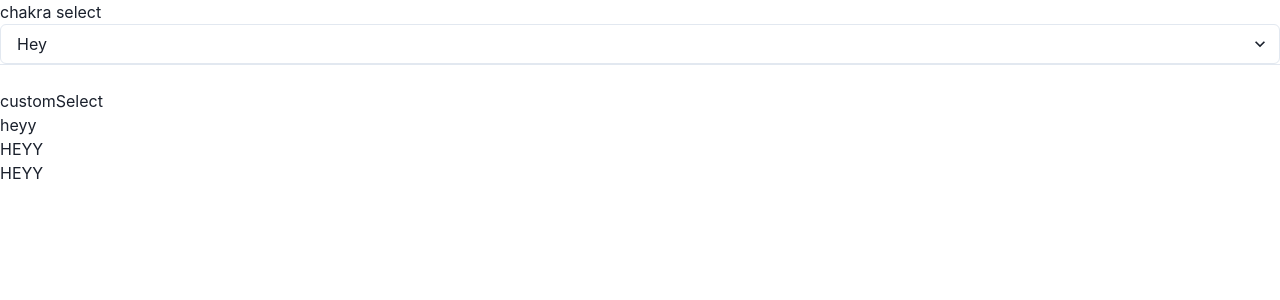
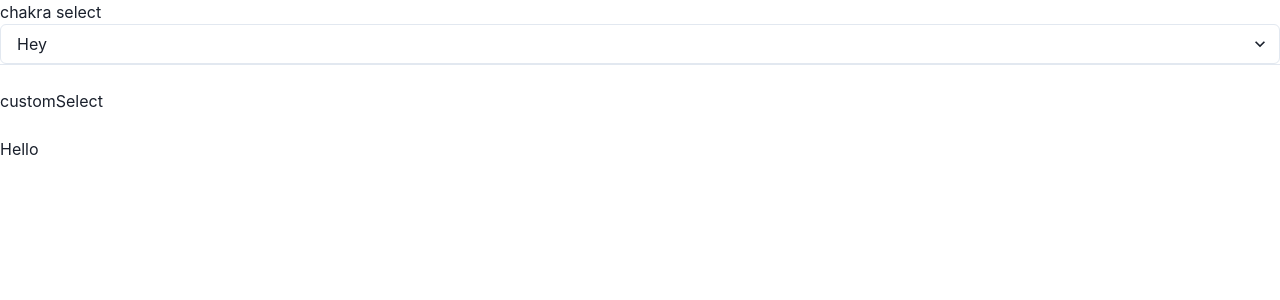
Before and after one commit to Marvis111/custom-select, a React (Vite) app: page / in a window 1280 px wide. Shown: the top 300 px of the page. Built offline with nearby package versions, Linux system fonts and the light colour scheme.

Commit message:
Option component created

```diff
--- a/src/Home.tsx
+++ b/src/Home.tsx
@@ -8,18 +8,16 @@
 
 
 
-import {  Select } from "./customSelect/index";
+import {  Select,Option } from "./customSelect/index";
 function Home(){
 
     const [hey,setHey] = useState('heyy' as string | null);
 
     return(
         <>
-        {hey}
         <br/>
-        <Select>
-            <option value={'heyy'}>HEYY</option>
-            <option value={'h2'}>HEYY</option>
+        <Select name='' className='' >
+            <Option className='' >Hello</Option>
         </Select>
         </>
     )
--- /dev/null
+++ b/src/customSelect/components/optionInterface.ts
@@ -0,0 +1,21 @@
+
+import {
+    ReactNode,
+    MouseEvent
+    }
+    from "react"
+
+
+export interface CustomOptionProps <T> {
+
+    children?:ReactNode,
+
+    value?:string,
+
+    onSelectOption?:MouseEvent<T>,
+
+    className?:string,
+
+    id?:string,
+
+}
--- a/src/customSelect/index.ts
+++ b/src/customSelect/index.ts
@@ -1 +1,2 @@
 export * from './select'
+export * from './option'
--- /dev/null
+++ b/src/customSelect/option.tsx
@@ -0,0 +1,13 @@
+import {CustomOptionProps} from './components/optionInterface'
+
+export const Option = function<T> (props: CustomOptionProps<T> ){
+
+    const { children,...rest } = props
+    return(
+        <>
+        <div {...rest } >
+            { children }
+        </div>
+        </>
+    )
+}
--- a/src/customSelect/select.tsx
+++ b/src/customSelect/select.tsx
@@ -7,20 +7,28 @@
  */
 export const Select = function<T>(props : SelectCustomProps<T>){
 
-    const {children,searchable,style,...rest} = props
+    const {children,searchable,name, defaultValue,style,...rest} = props
     console.log(children)
     return (
         <>
         {
             !searchable ?
+
+            //this custom select needs styling...
             <div {...rest} style={{...style}}  className={
              props.className ?
              'custom-select '+props.className:
              'custom-select'
         }>
+        <input type="hidden" name={ name }
+        className='select-option-class'
+         id='select-option-id'
+        value={ defaultValue ? defaultValue :
+         "coming: this will change base on the the onselect funcion" }/>
+
         {children}
 
-        </div>
+            </div>
             :
             "cant perform searchable for now..."
         }
```
Also changed, not shown: src/customSelect/components/selectInterfaces.ts (+16 -6 lines), src/customSelect/components/Select.tsx (deleted).
